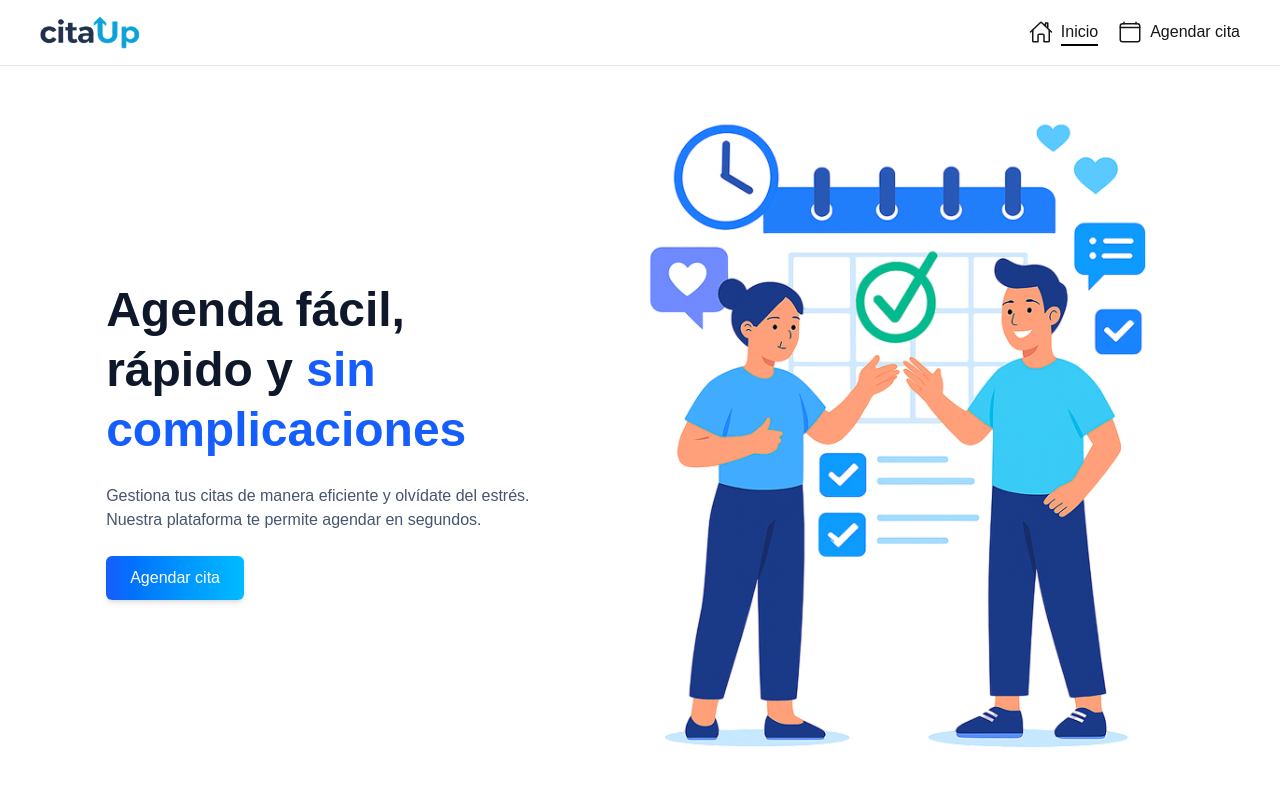
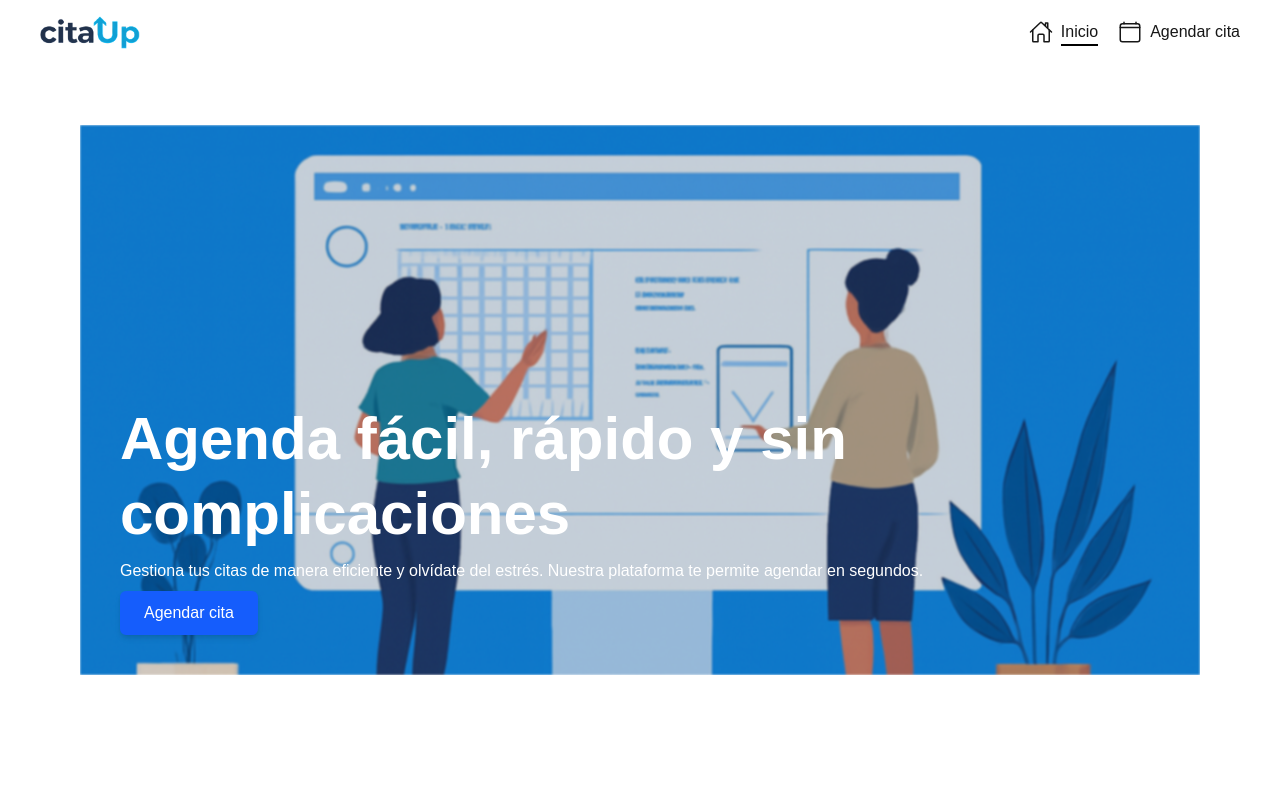
Before and after one commit to JafetCid/citaUp, a Next.js app: page / in a window 1280 px wide. Shown: the top 800 px of the page. Built offline with nearby package versions, Linux system fonts and the light colour scheme.

Commit message:
coreections in components and home

```diff
--- a/src/app/page.tsx
+++ b/src/app/page.tsx
@@ -10,56 +10,49 @@ export default function Home() {
     <div>
       <main className="flex py-5 items-center min-h-screen text-slate-900 z-10">
         <section className="container mx-auto px-6 lg:px-20">
-          <div className="flex flex-col items-center gap-8 md:flex-row md:justify-around">
+          <div className="flex justify-center items-center md:items-end md:justify-start">
+            {/* imagen */}
+            <div className="relative w-full h-[550px] overflow-hidden">
+              <Image
+                 src="/persons.png"
+                alt="Ilustración CitaUp"
+                fill
+                className="object-cover object-center brightness-85 blur-[1px]"
+                priority
+              />
+            </div>
+
             {/* contenido del texto */}
-            <div className="space-y-6 flex flex-col text-center md:justify-start">
+            <div className="absolute py-10 space-y-2 px-5 sm:px-10">
               <motion.div
                 initial={{ opacity: 0, y: -16 }}
                 animate={{ opacity: 1, y: 0 }}
                 transition={{ duration: 0.6, ease: "easeOut" }}
               >
-                <h1 className="text-4xl font-extrabold leading-tight md:text-start lg:text-5xl">
-                  Agenda fácil,
+                <h1 className="text-4xl text-white text-center md:text-start font-extrabold leading-tight lg:text-6xl">
+                  Agenda fácil, rápido y sin
                   <br />
-                  rápido y <span className="text-blue-600">sin</span>
-                  <br />
-                  <span className="text-blue-600">complicaciones</span>
+                  <span>complicaciones</span>
                 </h1>
               </motion.div>
 
               <motion.p
-                className="text-slate-600 max-w-xl md:text-start"
+                className="max-w-auto text-center text-white px-5 sm:px-0 md:text-start"
                 initial={{ opacity: 0, y: 8 }}
                 animate={{ opacity: 1, y: 0 }}
                 transition={{ duration: 0.6, delay: 0.12 }}
               >
                 Gestiona tus citas de manera eficiente y olvídate del estrés.
-                <br />
                 Nuestra plataforma te permite agendar en segundos.
               </motion.p>
 
               <div className="flex w-full justify-center md:justify-start">
                 <Link
                   href="/appointments"
-                  className="inline-block bg-gradient-to-r from-blue-600 to-sky-400 text-white px-6 py-2.5 rounded-md shadow-md hover:opacity-95"
+                  className="inline-block bg-blue-600 text-white px-6 py-2.5 rounded-md shadow-md hover:opacity-95"
                 >
                   Agendar cita
                 </Link>
-              </div>
-            </div>
-
-
-            {/* imagen */}
-            <div className="flex justify-center">
-              <div className="w-full max-w-[560px]">
-                <Image
-                  src="/CitaUp.png"
-                  alt="Ilustración CitaUp"
-                  width={560}
-                  height={420}
-                  className="rounded-md object-contain w-full h-auto"
-                  priority
-                />
               </div>
             </div>
           </div>
--- a/src/components/Navbar.tsx
+++ b/src/components/Navbar.tsx
@@ -50,7 +50,7 @@ export default function Navbar() {
                     ))}
                 </div>
             </motion.nav>
-            <div className="bg-black/10 h-px"></div>
+            {/* <div className="bg-black/10 h-px"></div> */}
         </div>
     );
 }
--- a/src/components/Sidebar.tsx
+++ b/src/components/Sidebar.tsx
@@ -25,7 +25,7 @@ export default function Sidebar() {
     }
 
     return (
-        <>
+        <div className="absolute w-full md:hidden">
             <motion.nav
                 initial={{ opacity: 0, y: -20 }}
                 animate={{ opacity: 1, y: 0 }}
@@ -66,6 +66,6 @@ export default function Sidebar() {
                     </div>
                 </div>
             </motion.nav>
-        </>
+        </div>
     );
 }
```
